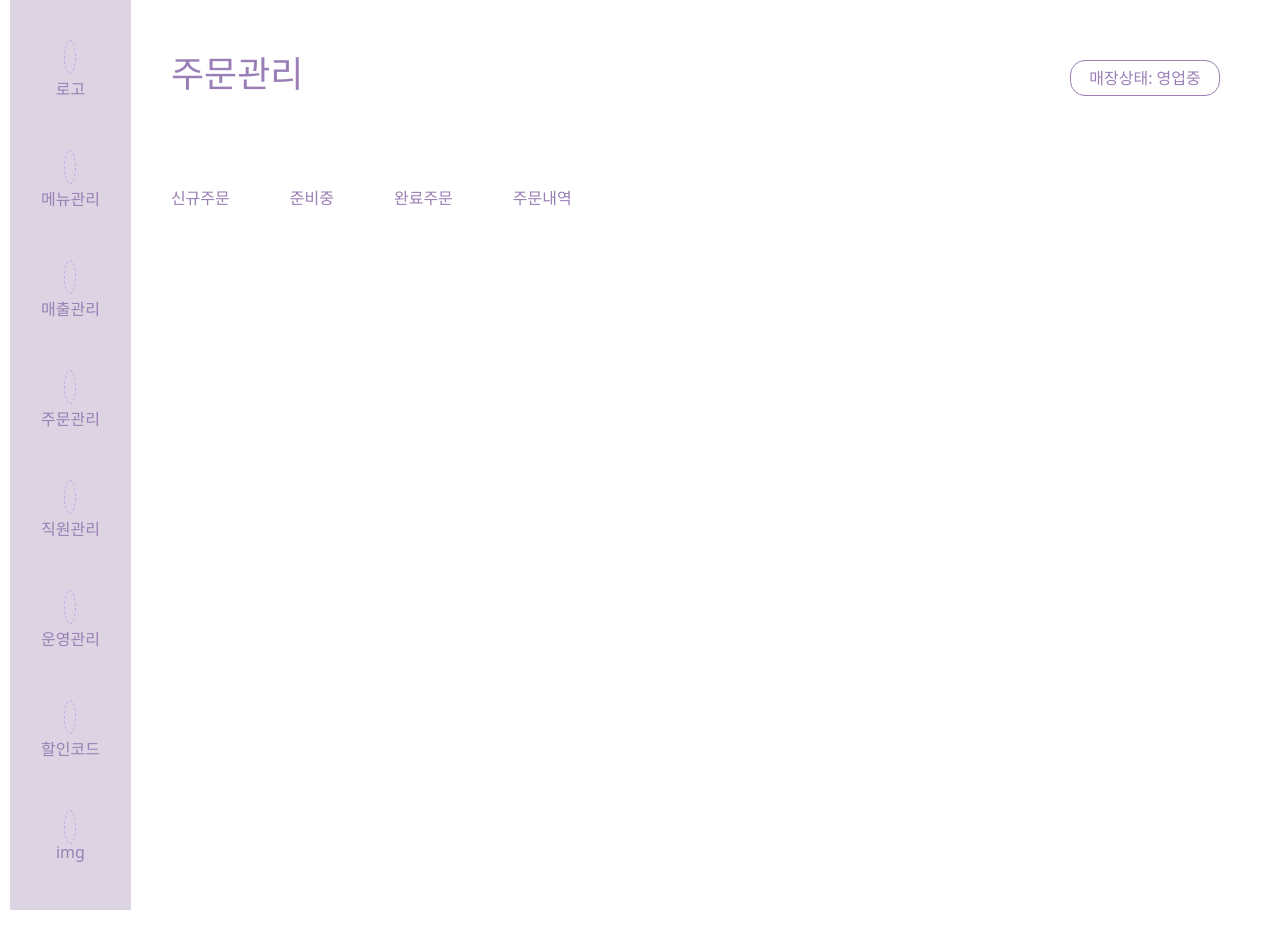
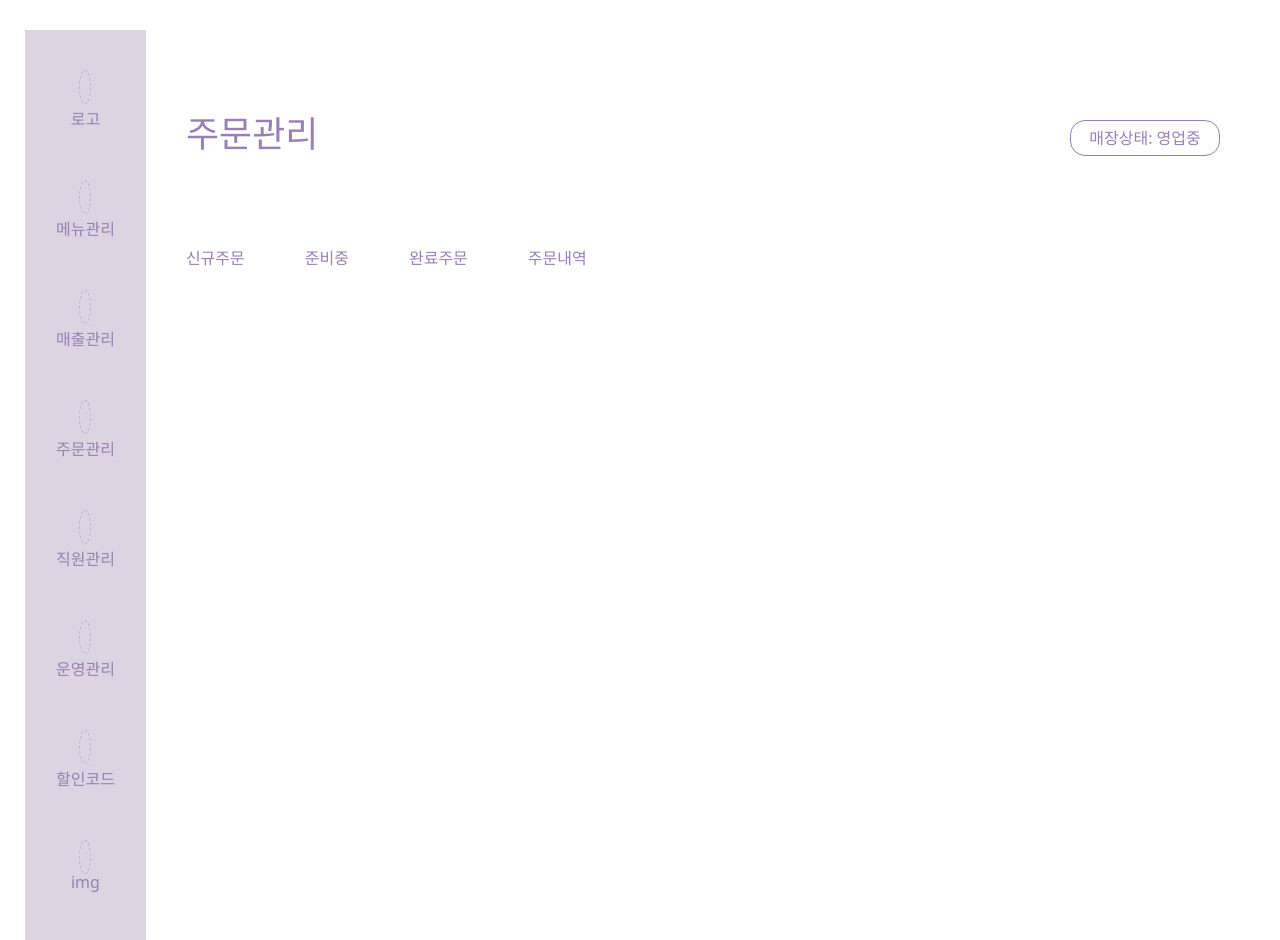
Before and after one commit to jgsjss/ding, a Vue app: page /ordermanagement in a window 1280 px wide. Before the commit the page ends 910 px from the top, so only its background shows below. Built offline with nearby package versions, Linux system fonts and the light colour scheme; no server answers; some icons are missing.

Commit message:
01.11 16:56
navbar 클릭오류 수정완료

```diff
--- a/src/components/Navbar.vue
+++ b/src/components/Navbar.vue
@@ -1,5 +1,5 @@
 <template>
-  <div class="nav_ontainer">
+  <div class="nav_container">
     <ul class="nav flex-column">
       <li class="nav-item">
         <i class="xi-cloud-o"></i>
@@ -114,7 +114,4 @@ ul {list-style:none;}
   color:#997fb5;
   text-decoration: none;
 }
-.nav-info-btn {
-
-}
 </style>
--- a/src/view/OrderManagement.vue
+++ b/src/view/OrderManagement.vue
@@ -61,6 +61,7 @@ export default {
   padding:30px 0;
   margin:0 auto;
   position:relative;
+  width: 82%;
 }
 .component_name {
   margin:0 30px;
```
